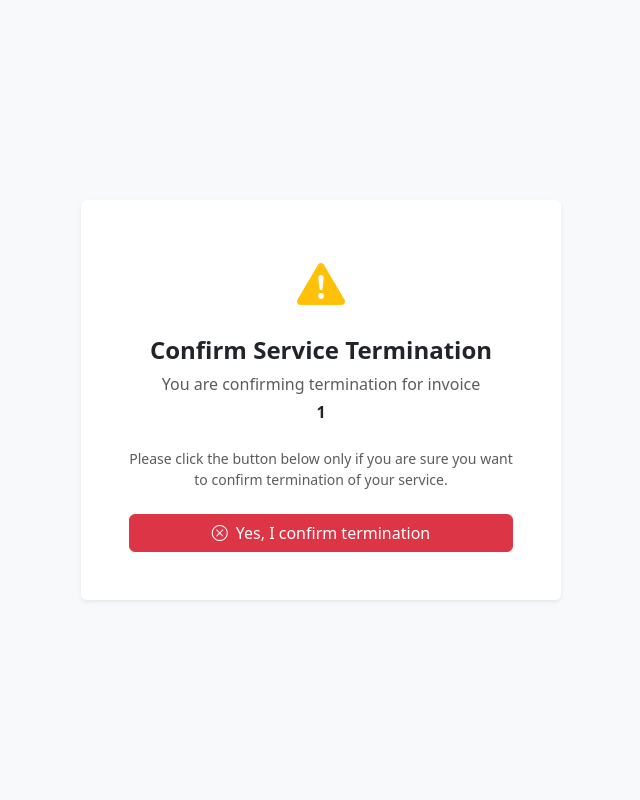
After one commit to balaji-squarebrothers/billing-reminder-automation, a Django app: template billing/templates/confirmation_response.html in a window 1280 px wide. The commit adds this page. Shown: the whole page, without its empty margins (319-959 px from the left). Run offline with Django 4.2, Linux system fonts and the light colour scheme; the template is opened without the code that fills it: values that come from a table or form of the project are taken from there, others are empty; tables that the repository leaves empty hold one stand-in row (values such as "Sample post").

Commit message:
Implemented confirm termination link in Termination notice

```diff
--- a/billing/models.py
+++ b/billing/models.py
@@ -52,10 +52,32 @@ class ActionTracker(models.Model):
     termination_sent = models.BooleanField(default=False)
     termination_sent_at = models.DateTimeField(null=True, blank=True)
 
+    confirmation_response = models.CharField(max_length=10, null=True, blank=True)
+    confirmation_token = models.CharField(max_length=100, blank=True, null=True)
+
+    responded_at = models.DateTimeField(blank=True, null=True)
     updated_at = models.DateTimeField(auto_now=True)
 
     def __str__(self):
         return self.invoice_id
+
+class Notification(models.Model):
+    TYPE_CHOICES = [
+        ("info", "Info"),
+        ("warning", "Warning"),
+        ("action", "Action Required"),
+        ("success", "Success"),
+    ]
+
+    invoice = models.ForeignKey(Invoice, on_delete=models.CASCADE)
+    message = models.TextField()
+    type = models.CharField(max_length=20, choices=TYPE_CHOICES)
+    is_read = models.BooleanField(default=False)
+
+    created_at = models.DateTimeField(auto_now_add=True)
+
+    def __str__(self):
+        return f"{self.invoice.id} - {self.message[:30]}"
 
 
 class EmailLog(models.Model):
--- a/billing/services/email_service.py
+++ b/billing/services/email_service.py
@@ -23,7 +23,7 @@ def send_reminder_email(invoice_id, recipient_email, email_type, subject, body):
         email = EmailMessage(
               subject=subject,
               body=body,
-              to=[recipient_email],
+              to=["sajewi9828@hacknapp.com"],
         )
         email.send(fail_silently=False)
 
--- a/billing/templates/base.html
+++ b/billing/templates/base.html
@@ -21,6 +21,7 @@
             <div class="ms-auto">
                 <a href="{% url 'invoice_list' %}" class="btn btn-sm btn-outline-primary me-2">Invoices</a>
                 <a href="{% url 'template_list' %}" class="btn btn-sm btn-outline-dark">Templates</a>
+                <a href="{% url 'notification_list' %}" class="btn btn-sm btn-outline-dark"><i class='bi bi-bell-fill'></i></a>
             </div>
         </nav>
 
--- /dev/null
+++ b/billing/templates/confirmation_response.html
@@ -0,0 +1,51 @@
+<!DOCTYPE html>
+<html lang="en">
+<head>
+    <meta charset="UTF-8">
+    <meta name="viewport" content="width=device-width, initial-scale=1.0">
+    <title>Confirm Termination</title>
+    <link href="https://cdn.jsdelivr.net/npm/bootstrap@5.3.0/dist/css/bootstrap.min.css" rel="stylesheet">
+    <link href="https://cdn.jsdelivr.net/npm/bootstrap-icons@1.10.0/font/bootstrap-icons.css" rel="stylesheet">
+</head>
+<body class="bg-light">
+    <div class="d-flex justify-content-center align-items-center" style="min-height: 100vh;">
+        <div class="card shadow-sm border-0 text-center p-5" style="max-width: 480px; width: 100%;">
+
+            {% if accepted %}
+                <div class="mb-3">
+                    <i class="bi bi-check-circle-fill text-success" style="font-size: 3rem;"></i>
+                </div>
+                <h4 class="fw-semibold mb-2">Termination Confirmed</h4>
+                <p class="text-muted">Your response has been recorded for invoice <strong>{{ tracker.invoice_id }}</strong>.</p>
+                <p class="text-muted small">Responded at: {{ tracker.responded_at }}</p>
+
+            {% elif already %}
+                <div class="mb-3">
+                    <i class="bi bi-info-circle-fill text-info" style="font-size: 3rem;"></i>
+                </div>
+                <h4 class="fw-semibold mb-2">Already Confirmed</h4>
+                <p class="text-muted">You have already confirmed termination for invoice <strong>{{ tracker.invoice_id }}</strong>.</p>
+                <p class="text-muted small">Responded at: {{ tracker.responded_at }}</p>
+
+            {% else %}
+                <div class="mb-3">
+                    <i class="bi bi-exclamation-triangle-fill text-warning" style="font-size: 3rem;"></i>
+                </div>
+                <h4 class="fw-semibold mb-2">Confirm Service Termination</h4>
+                <p class="text-muted mb-1">You are confirming termination for invoice</p>
+                <p class="fw-bold mb-4">{{ tracker.invoice_id }}</p>
+                <p class="text-muted small mb-4">
+                    Please click the button below only if you are sure you want to confirm termination of your service.
+                </p>
+                <form method="post" action="{% url 'accept_termination' token %}">
+                    {% csrf_token %}
+                    <button type="submit" class="btn btn-danger w-100">
+                        <i class="bi bi-x-circle me-2"></i>Yes, I confirm termination
+                    </button>
+                </form>
+
+            {% endif %}
+        </div>
+    </div>
+</body>
+</html>
--- a/billing/urls.py
+++ b/billing/urls.py
@@ -5,8 +5,10 @@ from . import views
 urlpatterns = [
     path('invoices/', views.invoice_list, name='invoice_list'),
     path('templates/', views.template_list, name='template_list'),
+    path('notify/', views.notification_list, name='notification_list'),
     path("templates/add/", views.add_template, name="add_template"),
     path('templates/edit/<str:template_type>/', views.edit_template, name='edit_template'),
     path('templates/delete/<int:id>/', views.delete_template, name='delete_template'),
     path('send/<str:email_type>/<str:invoice_id>/', views.send_email, name='send_email'),
+    path('confirm/<str:token>/', views.confirm_termination, name='confirm_termination')
 ]
--- a/billing_reminder/settings.py
+++ b/billing_reminder/settings.py
@@ -10,6 +10,7 @@ For the full list of settings and their values, see
 https://docs.djangoproject.com/en/4.2/ref/settings/
 """
 
+import os
 from pathlib import Path
 
 # Build paths inside the project like this: BASE_DIR / 'subdir'.
@@ -136,6 +137,6 @@ EMAIL_BACKEND = 'django.core.mail.backends.smtp.EmailBackend'
 EMAIL_HOST = 'smtp.gmail.com'
 EMAIL_PORT = 587
 EMAIL_USE_TLS = True
-EMAIL_HOST_USER = 'balajiselvam005@gmail.com'
-EMAIL_HOST_PASSWORD = 'lble ekui jgql hbbr'
+EMAIL_HOST_USER = os.getenv("EMAIL_HOST_USER")
+EMAIL_HOST_PASSWORD =  os.getenv("EMAIL_HOST_PASSWORD")
 DEFAULT_FROM_EMAIL = EMAIL_HOST_USER
```
Also changed, not shown: billing/templates/invoice_list.html (+31 -7 lines), billing/views.py (+44 -1 lines), billing/migrations/0010_actiontracker_confirmation_response_and_more.py (added), billing/templates/notification_list.html (added), 1 other file.
